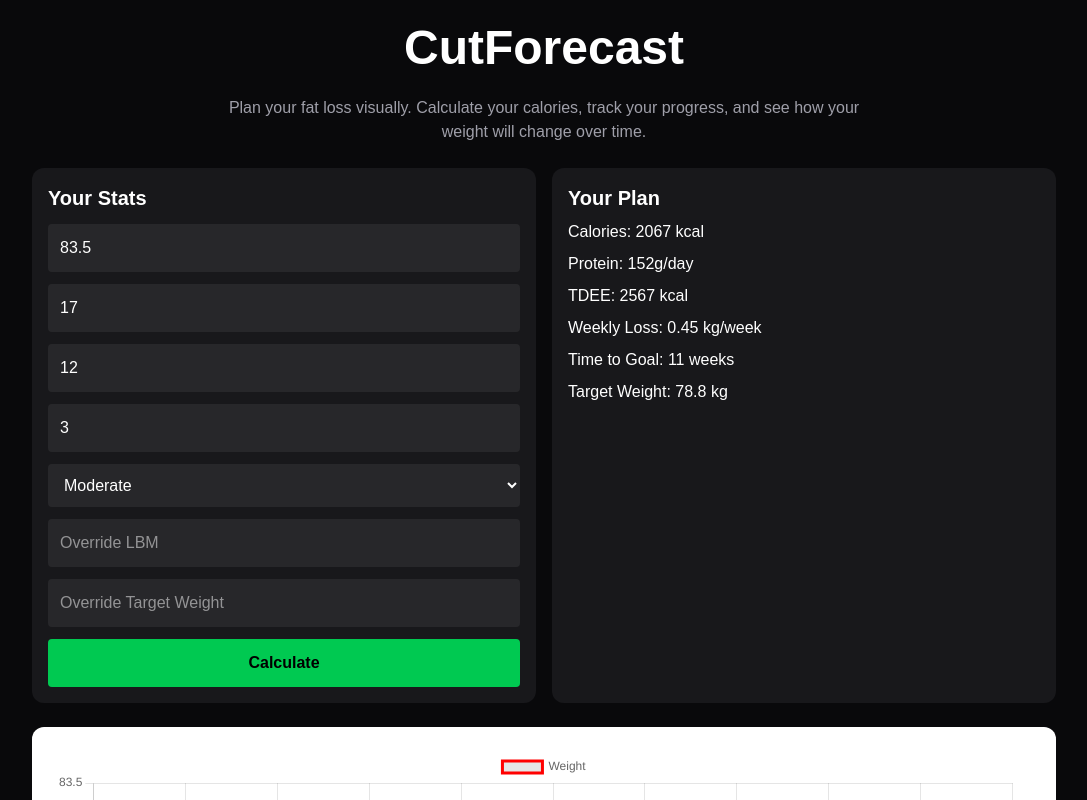
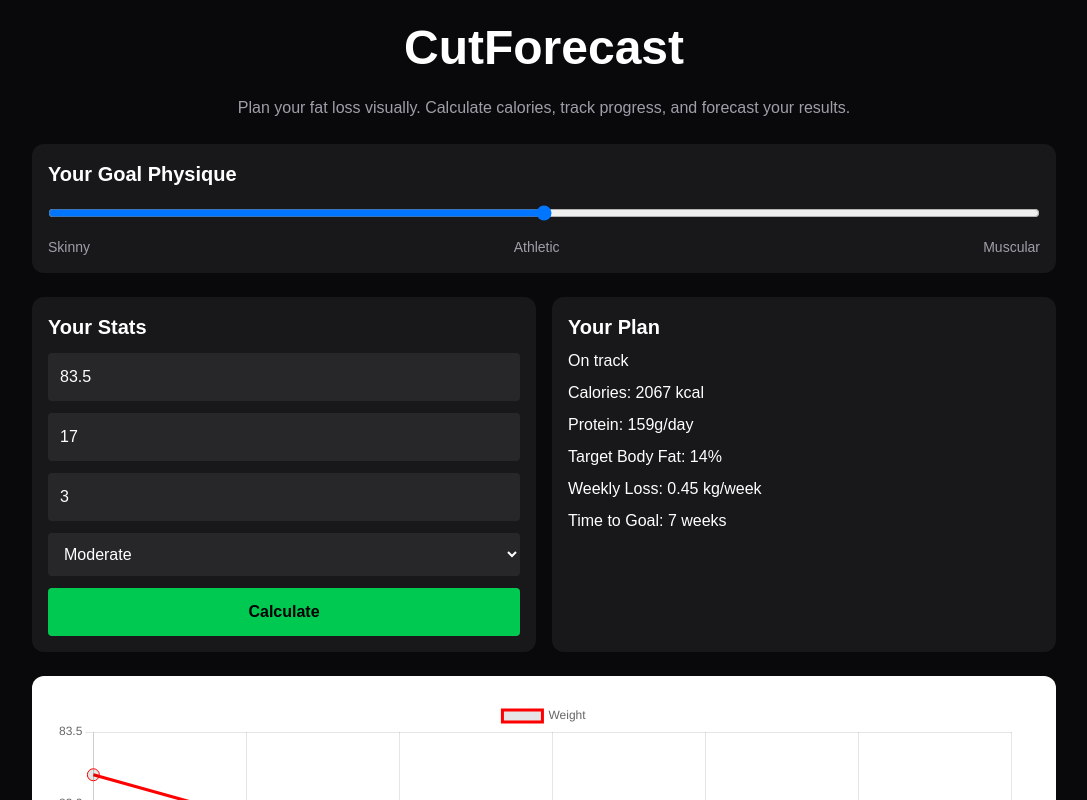
Before and after one commit to edwarddeakin06-maker/cutforecast, a Next.js app: page / in a window 1280 px wide. Both pictures are taken after a click on the button "Calculate". Shown: the top 800 px of the page, without its empty margins (96-1183 px from the left). Built offline with nearby package versions, Linux system fonts and the light colour scheme.

Commit message:
final full version

```diff
--- a/app/page.tsx
+++ b/app/page.tsx
@@ -33,6 +33,8 @@ type ResultsType = {
   suggestedCalories: number;
   TDEE: number;
   weeklyLossKg: string;
+  progressStatus: string;
+  targetBF: number;
 };
 
 const generateTrend = (
@@ -54,14 +56,26 @@ const generateTrend = (
   return arr;
 };
 
+const getPhysiqueTargets = (value: number) => {
+  let targetBF = 15;
+
+  if (value < 33) targetBF = 18;
+  else if (value < 66) targetBF = 14;
+  else targetBF = 10;
+
+  const proteinMultiplier = 2 + (value / 100) * 0.6;
+
+  return { targetBF, proteinMultiplier };
+};
+
 export default function Home() {
   const chartRef = useRef<any>(null);
 
   const [weight, setWeight] = useState<number>(83.5);
   const [bodyFat, setBodyFat] = useState<number>(17);
-  const [targetBodyFat, setTargetBodyFat] = useState<number>(12);
   const [trainingDays, setTrainingDays] = useState<number>(3);
   const [goalSpeed, setGoalSpeed] = useState<string>("moderate");
+  const [physiqueGoal, setPhysiqueGoal] = useState<number>(50);
 
   const [manualLBM, setManualLBM] = useState<string>("");
   const [manualTargetWeight, setManualTargetWeight] = useState<string>("");
@@ -72,9 +86,11 @@ export default function Home() {
   const calculate = () => {
     const w = Number(weight);
     const bf = Number(bodyFat) / 100;
-    const tbf = Number(targetBodyFat) / 100;
 
-    if (!w || !bf || !tbf) return alert("Fill all fields");
+    const { targetBF, proteinMultiplier } = getPhysiqueTargets(physiqueGoal);
+    const tbf = targetBF / 100;
+
+    if (!w || !bf) return alert("Fill all fields");
 
     const LBM = manualLBM ? Number(manualLBM) : w * (1 - bf);
     const targetWeight = manualTargetWeight
@@ -96,14 +112,20 @@ export default function Home() {
     if (goalSpeed === "aggressive") dailyDeficit = 700;
 
     const weeklyLossKg = (dailyDeficit * 7) / 7700;
-
     const fatToLose = w - targetWeight;
     const weeksToGoal = Math.max(1, Math.ceil(fatToLose / weeklyLossKg));
 
     const trend = generateTrend(w, targetWeight, weeksToGoal);
 
-    const proteinTarget = Math.round(LBM * 2.2);
+    const proteinTarget = Math.round(LBM * proteinMultiplier);
     const suggestedCalories = Math.round(TDEE - dailyDeficit);
+
+    const expectedNow = trend[0];
+    let progressStatus = "On track";
+
+    if (w < expectedNow - 0.3) progressStatus = "Ahead of schedule 🔥";
+    else if (w > expectedNow + 0.3)
+      progressStatus = "Behind schedule ⚠️";
 
     setResults({
       LBM: LBM.toFixed(1),
@@ -114,6 +136,8 @@ export default function Home() {
       suggestedCalories,
       TDEE: Math.round(TDEE),
       weeklyLossKg: weeklyLossKg.toFixed(2),
+      progressStatus,
+      targetBF,
     });
   };
 
@@ -128,10 +152,9 @@ export default function Home() {
       false
     );
 
-    if (points.length > 0) {
-      setDraggingIndex(points[0].index);
-    }
+    if (points.length > 0) setDraggingIndex(points[0].index);
   };
+
   const handleMouseMove = (e: any) => {
     if (draggingIndex === null || !results) return;
 
@@ -142,34 +165,22 @@ const handleMouseMove = (e: any) => {
     newValue = Math.max(60, Math.min(120, newValue));
 
     let updatedTrend = [...results.trend];
-
-  // update dragged point
     updatedTrend[draggingIndex] = parseFloat(newValue.toFixed(1));
 
     const targetWeight = Number(results.targetWeight);
-  const remainingPoints = updatedTrend.length - draggingIndex - 1;
-
-  // 🔥 recalculate future trend
-  if (remainingPoints > 0) {
-    let current = updatedTrend[draggingIndex];
 
     for (let i = draggingIndex + 1; i < updatedTrend.length; i++) {
       const stepsLeft = updatedTrend.length - i;
+      const current = updatedTrend[i - 1];
+
       const step = (current - targetWeight) / stepsLeft;
-
       const fluct = (Math.random() - 0.5) * 0.3;
 
       const next = current - step + fluct;
-
       updatedTrend[i] = parseFloat(next.toFixed(1));
-      current = next;
-    }
     }
 
-  setResults({
-    ...results,
-    trend: updatedTrend,
-  });
+    setResults({ ...results, trend: updatedTrend });
   };
 
   const handleMouseUp = () => setDraggingIndex(null);
@@ -181,9 +192,28 @@ const handleMouseMove = (e: any) => {
         <h1 className="text-5xl font-bold text-center">CutForecast</h1>
 
         <p className="text-center text-zinc-400 max-w-2xl mx-auto">
-          Plan your fat loss visually. Calculate your calories, track your progress,
-          and see how your weight will change over time.
+          Plan your fat loss visually. Calculate calories, track progress, and forecast your results.
         </p>
+
+        {/* Physique Slider */}
+        <div className="bg-zinc-900 p-4 rounded-xl space-y-4">
+          <h2 className="text-xl font-semibold">Your Goal Physique</h2>
+
+          <input
+            type="range"
+            min="0"
+            max="100"
+            value={physiqueGoal}
+            onChange={(e) => setPhysiqueGoal(Number(e.target.value))}
+            className="w-full"
+          />
+
+          <div className="flex justify-between text-sm text-zinc-400">
+            <span>Skinny</span>
+            <span>Athletic</span>
+            <span>Muscular</span>
+          </div>
+        </div>
 
         <section className="grid md:grid-cols-2 gap-4">
 
@@ -192,7 +222,6 @@ const handleMouseMove = (e: any) => {
 
             <input type="number" value={weight} onChange={(e) => setWeight(Number(e.target.value))} placeholder="Weight (kg)" className="w-full p-3 bg-zinc-800 rounded" />
             <input type="number" value={bodyFat} onChange={(e) => setBodyFat(Number(e.target.value))} placeholder="Body Fat %" className="w-full p-3 bg-zinc-800 rounded" />
-            <input type="number" value={targetBodyFat} onChange={(e) => setTargetBodyFat(Number(e.target.value))} placeholder="Target Body Fat %" className="w-full p-3 bg-zinc-800 rounded" />
 
             <input type="number" value={trainingDays} onChange={(e) => setTrainingDays(Number(e.target.value))} placeholder="Training days/week" className="w-full p-3 bg-zinc-800 rounded" />
 
@@ -201,9 +230,6 @@ const handleMouseMove = (e: any) => {
               <option value="moderate">Moderate</option>
               <option value="aggressive">Aggressive</option>
             </select>
-
-            <input type="number" value={manualLBM} onChange={(e) => setManualLBM(e.target.value)} placeholder="Override LBM" className="w-full p-3 bg-zinc-800 rounded" />
-            <input type="number" value={manualTargetWeight} onChange={(e) => setManualTargetWeight(e.target.value)} placeholder="Override Target Weight" className="w-full p-3 bg-zinc-800 rounded" />
 
             <button onClick={calculate} className="w-full py-3 bg-green-500 rounded font-bold text-black">
               Calculate
@@ -214,14 +240,13 @@ const handleMouseMove = (e: any) => {
             <div className="bg-zinc-900 p-4 rounded-xl space-y-2">
               <h2 className="text-xl font-semibold">Your Plan</h2>
 
+              <p>{results.progressStatus}</p>
               <p>Calories: {results.suggestedCalories} kcal</p>
               <p>Protein: {results.proteinTarget}g/day</p>
-              <p>TDEE: {results.TDEE} kcal</p>
+              <p>Target Body Fat: {results.targetBF}%</p>
 
               <p>Weekly Loss: {results.weeklyLossKg} kg/week</p>
               <p>Time to Goal: {results.weeksToGoal} weeks</p>
-
-              <p>Target Weight: {results.targetWeight} kg</p>
             </div>
           )}
         </section>
@@ -253,6 +278,7 @@ const handleMouseMove = (e: any) => {
           </div>
         )}
 
+        {/* SEO CONTENT */}
         <div className="text-zinc-400 text-sm space-y-6 max-w-3xl mx-auto">
 
           <div>
@@ -280,10 +306,6 @@ const handleMouseMove = (e: any) => {
         </div>
 
       </div>
-      <div className="text-center text-xs text-zinc-500 mt-10">
-      <a href="/privacy" className="mr-4">Privacy Policy</a>
-      <a href="/terms">Terms of Service</a>
-      </div>
     </main>
   );
 }
```
Lines whose indentation alone changed are shown as unchanged.
